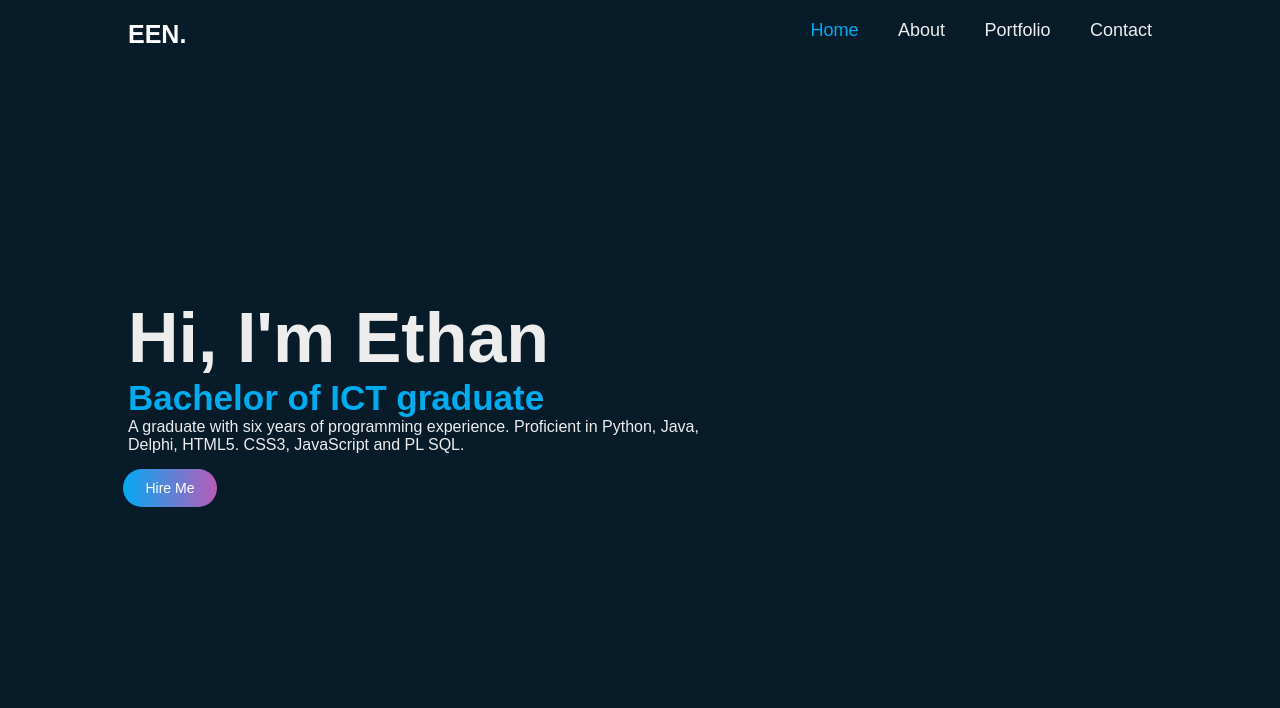
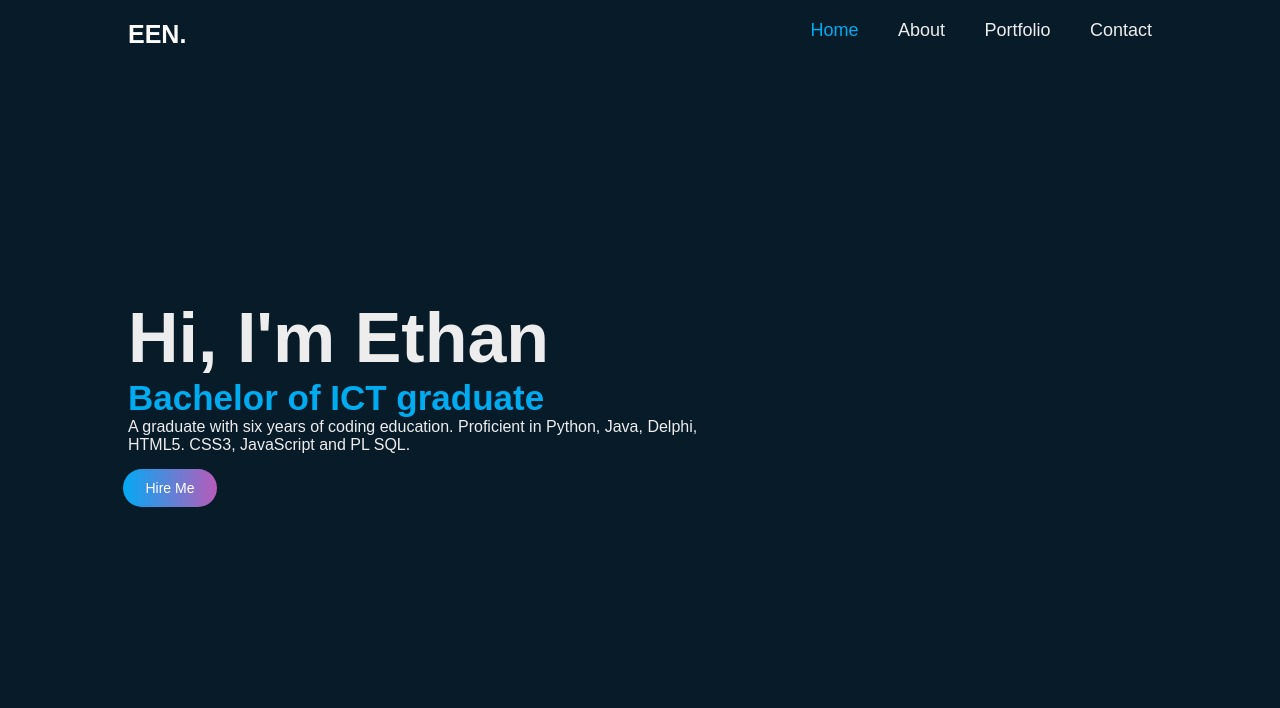
Before and after one commit to Nugz-byte/Ethanweb, a plain HTML site: page index.html in a window 1280 px wide. Shown: the top 708 px of the page. Drawn offline with nearby package versions, Linux system fonts and the light colour scheme.

Commit message:
Update index.html

```diff
--- a/index.html
+++ b/index.html
@@ -22,7 +22,7 @@
         <div class="home-content">
             <h1>Hi, I'm Ethan</h1>
             <h3>Bachelor of ICT graduate</h3>
-            <p>A graduate with six years of programming experience. Proficient in Python, Java, Delphi, HTML5. CSS3, JavaScript and PL SQL.</p>
+            <p>A graduate with six years of coding education. Proficient in Python, Java, Delphi, HTML5. CSS3, JavaScript and PL SQL.</p>
             <button class="btn-box">Hire Me</button>
 
 
```
